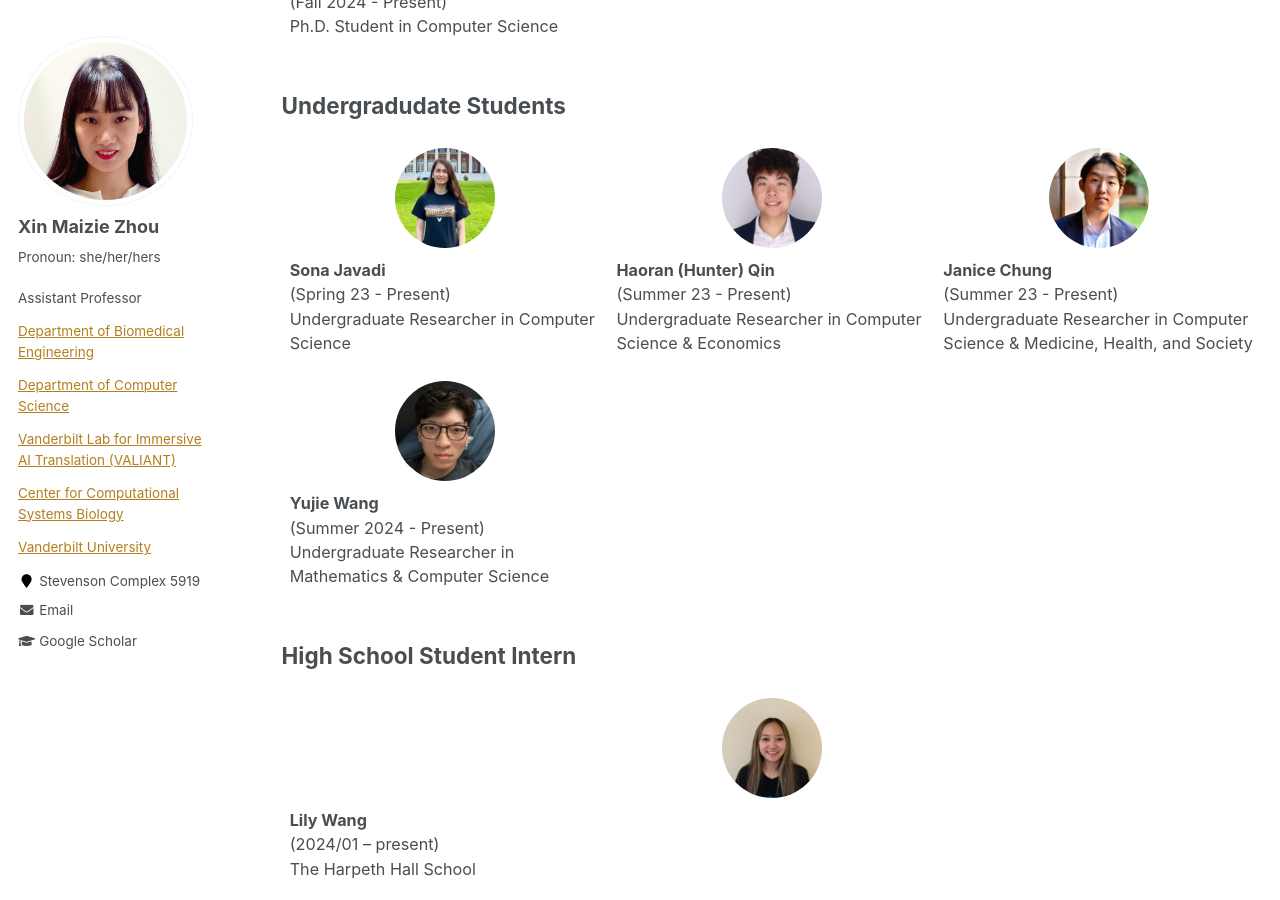
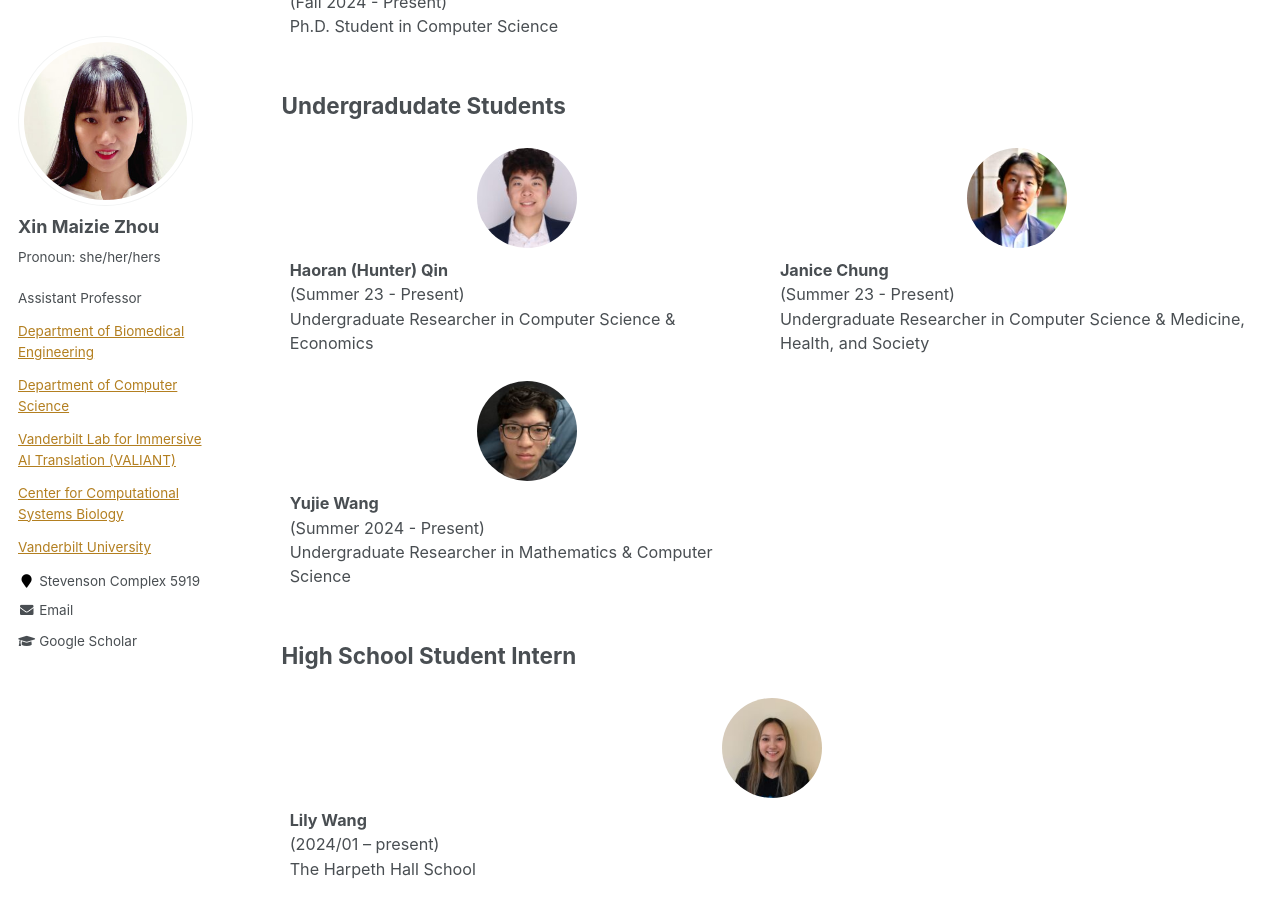
Before and after one commit to maiziezhoulab/Maiziezhoulab.github.io, a Jekyll site: the page built from _pages/LabMembers.md, in a window 1280 px wide and 900 px high, scrolled down 1419 px. Built offline with Jekyll 4.4.1, drawn with Linux system fonts in a browser that asks for light colours; some of the changed text lies outside the part shown.

Commit message:
Update LabMembers.md

```diff
--- a/_pages/LabMembers.md
+++ b/_pages/LabMembers.md
@@ -91,13 +91,6 @@ author_profile: true
 ## Undergradudate Students
 <table style="border-collapse: collapse; table-layout: fixed; vertical-align: top;">
  <tr>
-    <td>
-        <div style="text-align: center">
-            <img src="/images/students/sona3.jpeg" class="student-profile-pic">
-        </div>
-        <b>Sona Javadi</b> <br> (Spring 23 - Present) <br>
-        Undergraduate Researcher in Computer Science
-    </td>
     <td>
         <div style="text-align: center">
             <img src="/images/students/Haoran.jpg" class="student-profile-pic">
```
Also changed, not shown: other parts of _pages/LabMembers.md (+4 -0 lines).
